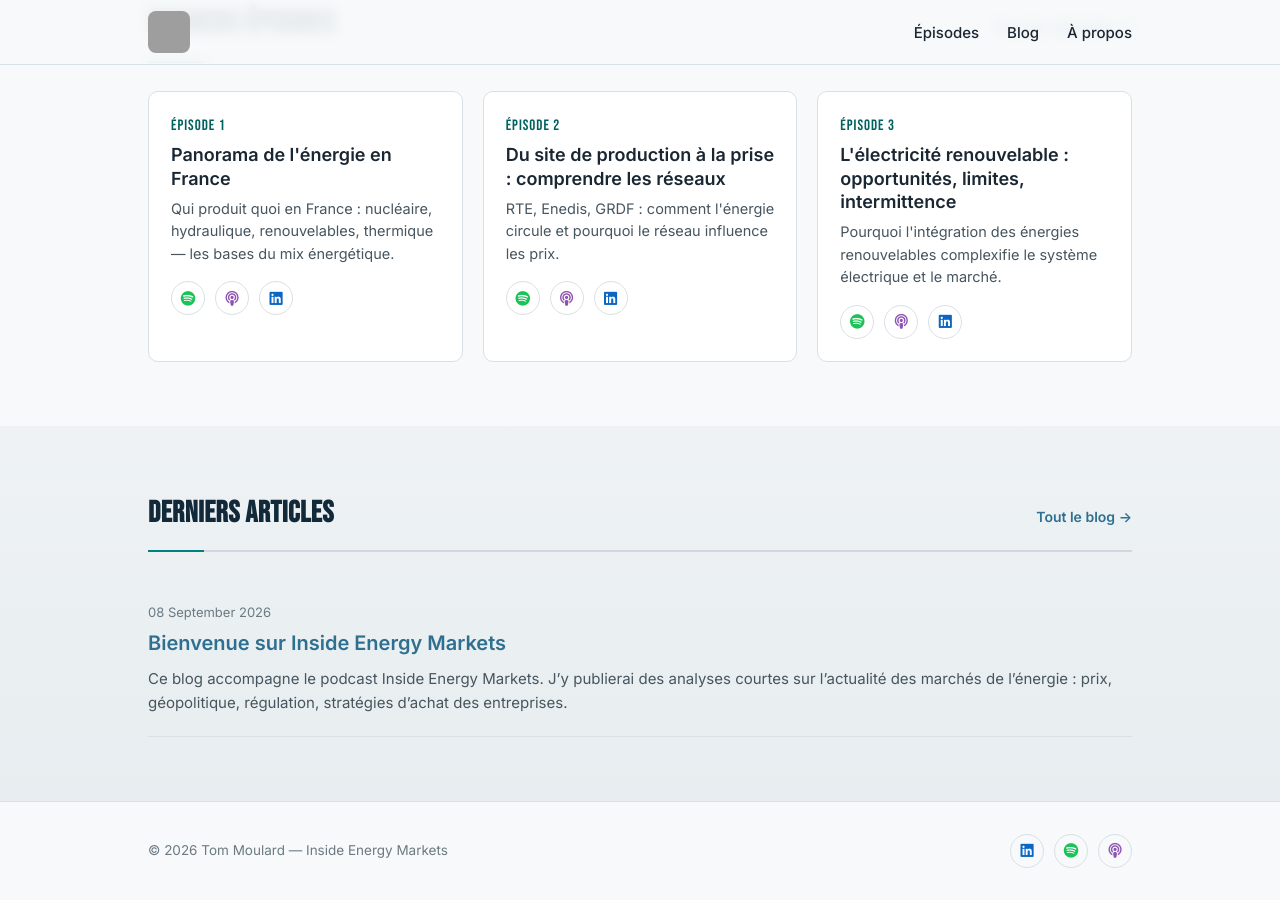
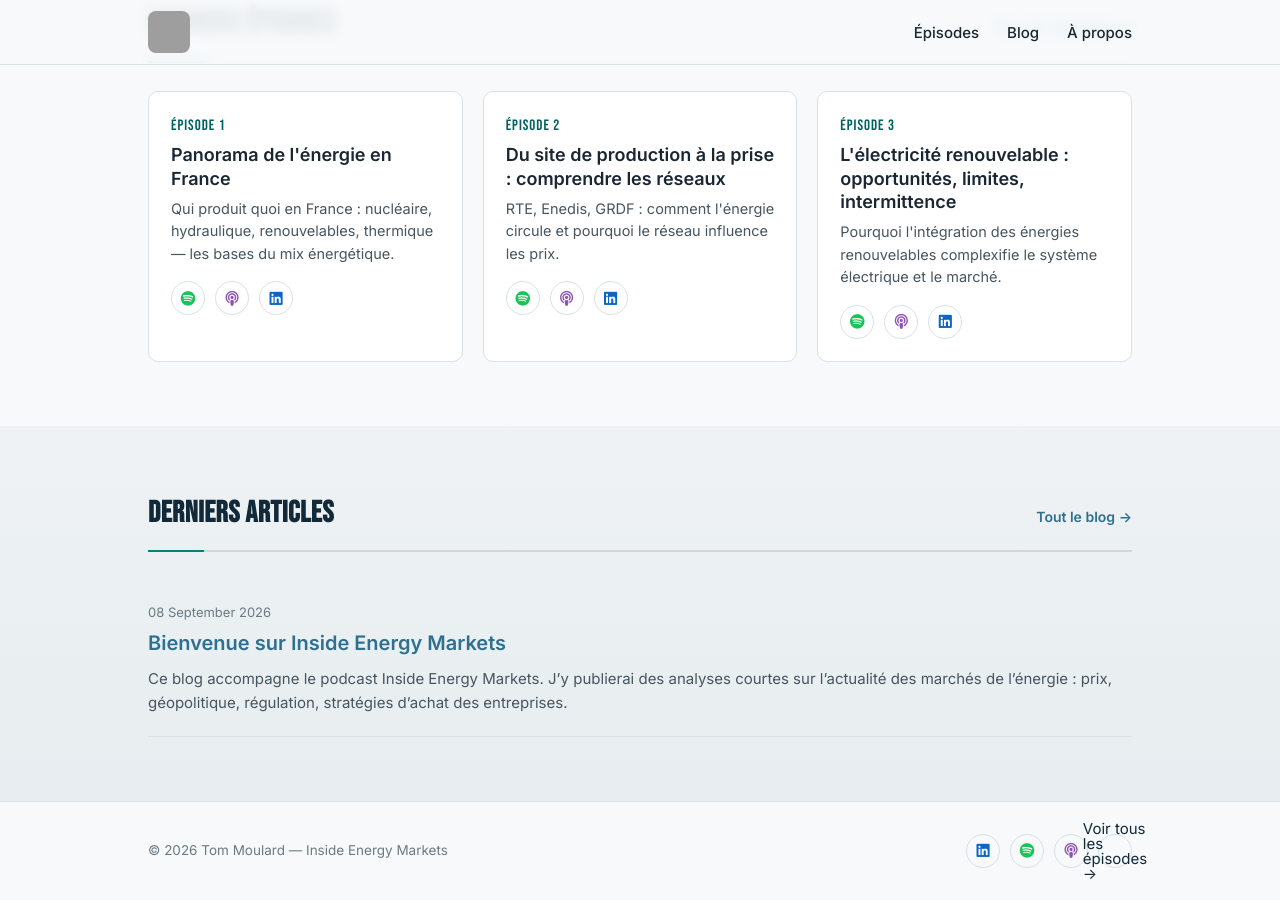
Before and after one commit to InsideEnergyMarkets/Inside-Energy-Markets, a Jekyll site: the page built from index.html, in a window 1280 px wide and 900 px high, scrolled down 1083 px. Built offline with Jekyll 4.4.1, drawn with Linux system fonts in a browser that asks for light colours; grey boxes are pictures that could not be loaded.

Commit message:
Update footer links and improve accessibility

```diff
--- a/_layouts/default.html
+++ b/_layouts/default.html
@@ -28,11 +28,10 @@
     <div class="wrap">
       <span>&copy; {{ site.time | date: "%Y" }} Tom Moulard — Inside Energy Markets</span>
       <div class="socials">
-        <a class="linkedin" href="https://www.linkedin.com/" target="_blank" aria-label="LinkedIn"><i class="fa-brands fa-linkedin"></i></a>
-        <a class="spotify" href="https://open.spotify.com/" target="_blank" aria-label="Spotify"><i class="fa-brands fa-spotify"></i></a>
-        <a class="apple" href="https://podcasts.apple.com/" target="_blank" aria-label="Apple Podcasts"><i class="fa-solid fa-podcast"></i></a>
+        <a class="linkedin" href="https://www.linkedin.com/in/tom-moulard/" target="_blank" aria-label="LinkedIn"><i class="fa-brands fa-linkedin"></i></a>
+        <a class="spotify" href="https://open.spotify.com/show/4P5bMdv7UfIpFAiT7cyDJA" target="_blank" aria-label="Spotify"><i class="fa-brands fa-spotify"></i></a>
+        <a class="apple" href="https://podcasts.apple.com/us/podcast/inside-energy-markets/id6807057201" target="_blank" aria-label="Apple Podcasts"><i class="fa-solid fa-podcast"></i></a>
+        <a href="{{ '/episodes/' | relative_url }}" class="footer-podcast-link">Voir tous les épisodes →</a>
       </div>
     </div>
   </footer>
-</body>
-</html>
```
